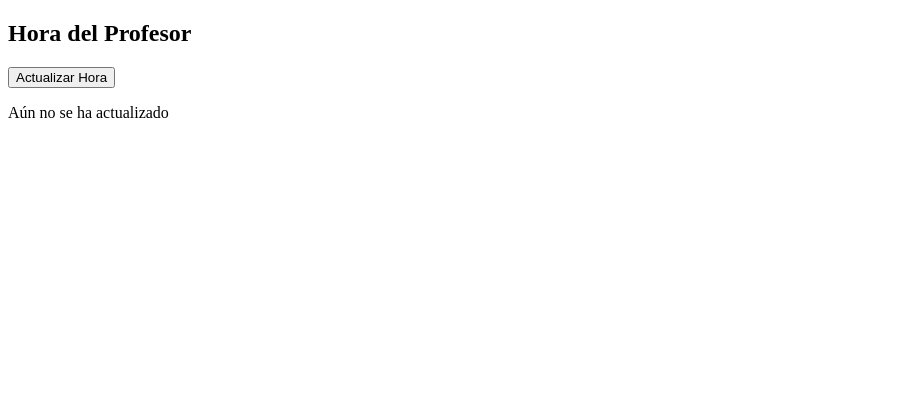
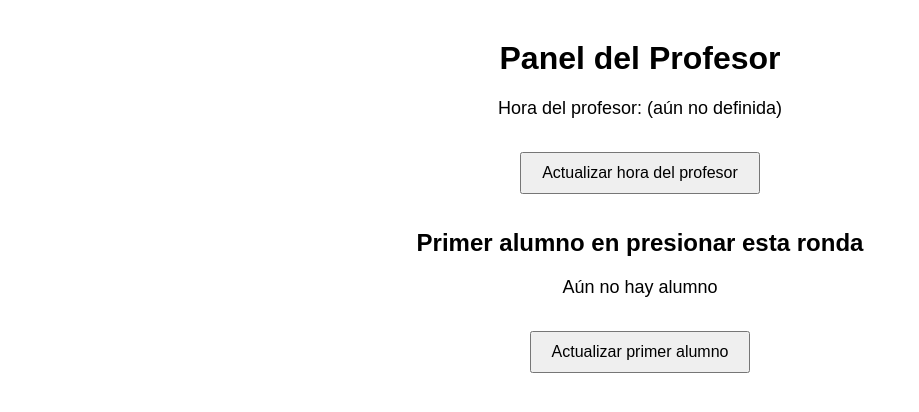
Before and after one commit to LeonardoMendoza/leonardomendoza.github.io, a plain HTML site: page jejeprofesorjeje.html in a window 1280 px wide. Shown: the whole page, without its empty margins (0-919 px from the left). Drawn offline with Linux system fonts and the light colour scheme.

Commit message:
Update jejeprofesorjeje.html

```diff
--- a/jejeprofesorjeje.html
+++ b/jejeprofesorjeje.html
@@ -3,24 +3,58 @@
 <head>
   <meta charset="UTF-8">
   <title>Panel del Profesor</title>
+  <style>
+    body { font-family: Arial, sans-serif; margin: 40px; text-align: center; }
+    button { padding: 10px 20px; font-size: 16px; margin: 15px; cursor: pointer; }
+    p { font-size: 18px; }
+  </style>
 </head>
 <body>
-  <h2>Hora del Profesor</h2>
-  <button onclick="setTeacherTime()">Actualizar Hora</button>
-  <p id="prof_time">Aún no se ha actualizado</p>
+  <h1>Panel del Profesor</h1>
+
+  <p id="prof_time">Hora del profesor: (aún no definida)</p>
+  <button onclick="setTeacherTime()">Actualizar hora del profesor</button>
+
+  <h2>Primer alumno en presionar esta ronda</h2>
+  <p id="first_student">Aún no hay alumno</p>
+  <button onclick="getFirstStudent()">Actualizar primer alumno</button>
 
   <script>
-    // Reemplaza con tu URL de Cloud Run
     const API_URL = "https://hora-profesor-alumno-boton-187339689223.us-south1.run.app";
 
     async function setTeacherTime() {
+      try {
         const res = await fetch(`${API_URL}?action=set_teacher_time`);
         const data = await res.json();
         if (data.status === "ok") {
           document.getElementById("prof_time").innerText =
             "Hora actualizada: " + data.professor_time;
+          document.getElementById("first_student").innerText = "Aún no hay alumno"; // reinicia la ronda
         } else {
-        alert("Error al actualizar: " + data.message);
+          alert(data.message);
+        }
+      } catch (err) {
+        console.error(err);
+        alert("Error al actualizar la hora del profesor");
+      }
+    }
+
+    async function getFirstStudent() {
+      try {
+        // Usamos un nombre ficticio, porque la API necesita un nombre
+        const res = await fetch(`${API_URL}?action=get_teacher_time&name=ProfesorQuery`);
+        const data = await res.json();
+        if (data.status === "ok") {
+          document.getElementById("first_student").innerText =
+            data.first_student
+              ? `${data.first_student} a las ${data.first_time}`
+              : "Aún no hay alumno";
+        } else {
+          alert(data.message);
+        }
+      } catch (err) {
+        console.error(err);
+        alert("Error al obtener el primer alumno");
       }
     }
   </script>
```
Lines whose indentation alone changed are shown as unchanged.
